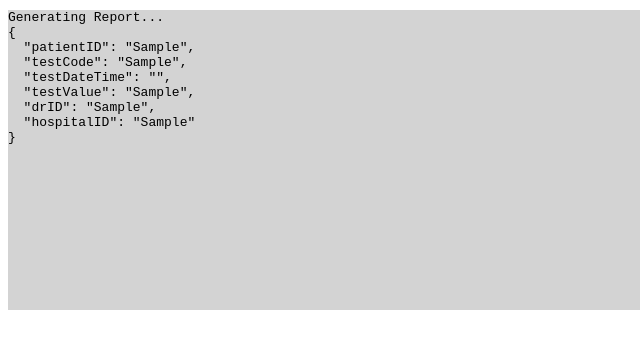
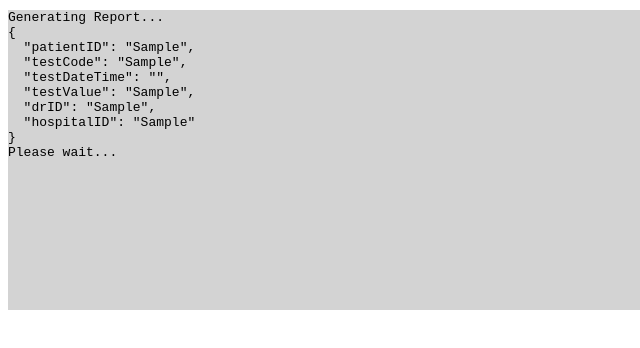
Before and after one commit to ashwinncj/blockhainAppNitin, a website: page application/index.html in a window 1280 px wide. Both pictures are taken after typing "Sample", "Sample", "Sample", "Sample", "Sample" into the empty fields and a click on the button "Generate Report". Shown: the part 446-794 px from the top of the page, 0-640 px from the left. Drawn offline with nearby package versions, Linux system fonts and the light colour scheme.

Commit message:
Updated the index file

```diff
--- a/application/index.html
+++ b/application/index.html
@@ -64,6 +64,7 @@
         hospitalID: $('#hospitalID').val()
       };
       $('#outputLog').append(JSON.stringify(data,undefined,2)+'<br>');
+      $('#outputLog').append('Please wait...<br>');
     });
     </script>
 
```
